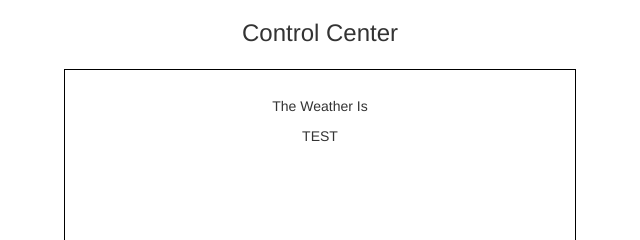
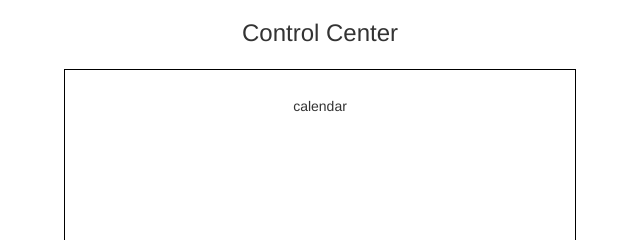
Before and after one commit to jordangonen/IoT_SmartMirror, a plain HTML site: page index.html in a window 1280 px wide. Both pictures are taken after a click on the button "Next". Shown: the part 122-362 px from the top of the page, 320-960 px from the left. Drawn offline with nearby package versions, Linux system fonts and the light colour scheme.

Commit message:
fix this justin

```diff
--- a/css.css
+++ b/css.css
@@ -44,6 +44,8 @@ li:hover {
 #calendar-modal {
   display: none;
   text-align: center;
+  padding-top: 5%;
+
 }
 
 #weather-modal {
--- a/javascript.js
+++ b/javascript.js
@@ -1,5 +1,6 @@
+
 var currentView = "weather-modal";
-document.getElementById("iterate").addEventListener("click", function() {
+document.getElementById("iterate-forwards").addEventListener("click", function() {
   if(currentView = "weather-modal"){
     swapElement("weather-modal", "calendar-modal");
   } else if(currentView = "calendar-modal"){
@@ -14,8 +15,5 @@ function swapElement(hide, show) {
   document.getElementById(hide).style.display = 'none';
   document.getElementById(show).style.display = 'block';
   currentView = show;
+  console.log(view);
 }
-
-document.getElementById("settings").addEventListener("click", function() {
-  // popup
-});
```
